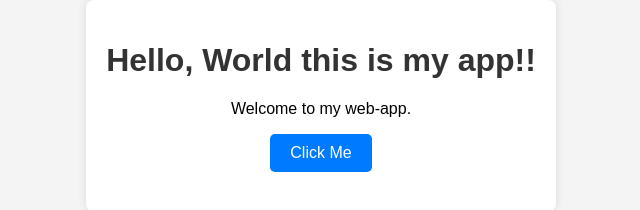
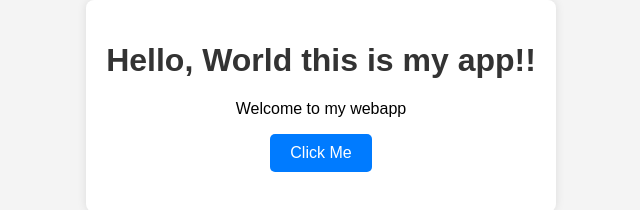
Before and after one commit to GitCosmicray/codebuild, a plain HTML site: page index.html in a window 1280 px wide. Shown: the part 294-504 px from the top of the page, 319-959 px from the left. Drawn offline with Linux system fonts and the light colour scheme.

Commit message:
Update index.html

```diff
--- a/index.html
+++ b/index.html
@@ -9,7 +9,7 @@
 <body>
     <div class="container">
         <h1>Hello, World this is my app!!</h1>
-        <p>Welcome to my web-app.</p>
+        <p>Welcome to my webapp</p>
         <button id="clickMe">Click Me</button>
         <p id="output"></p>
     </div>
```
